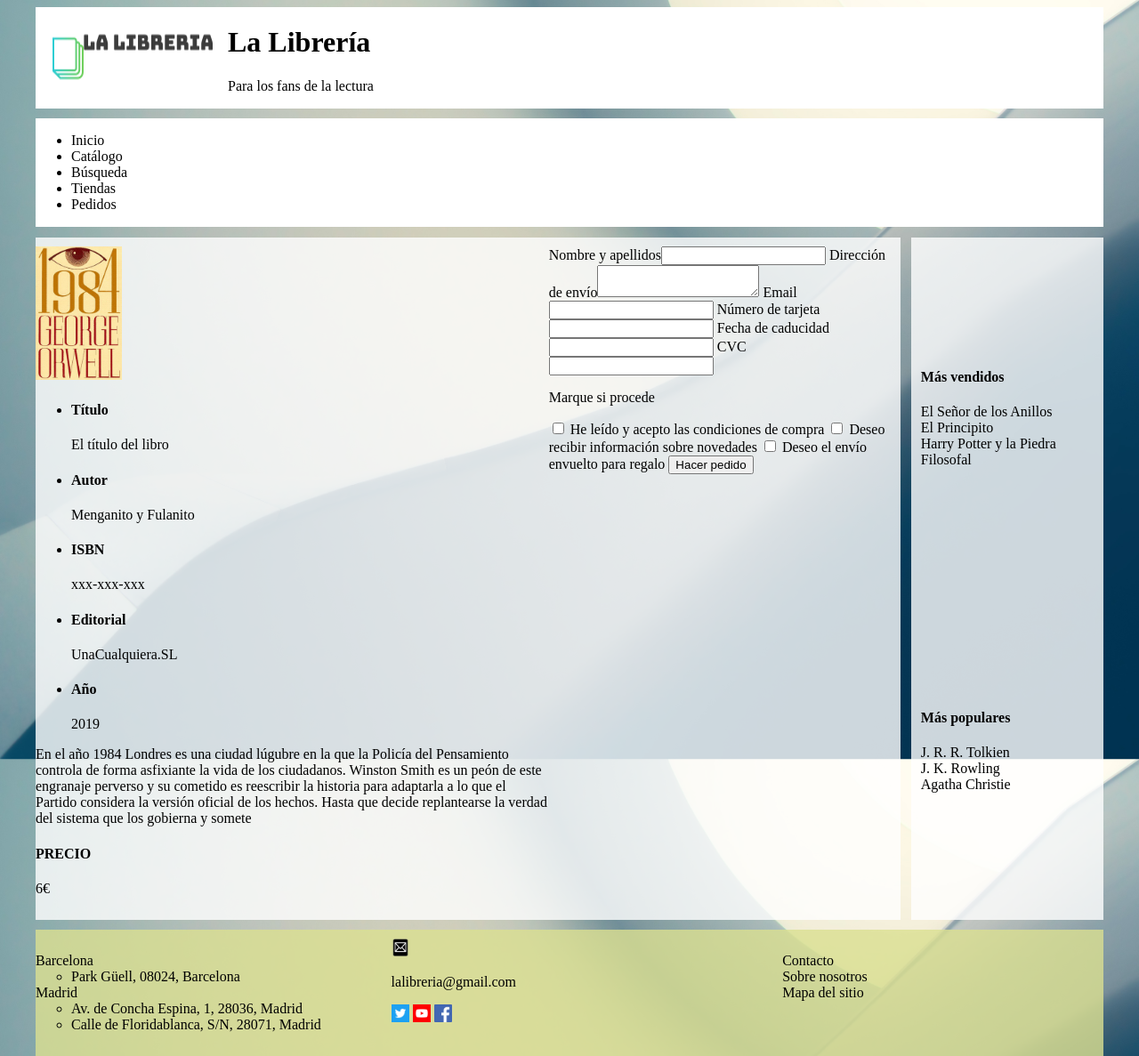
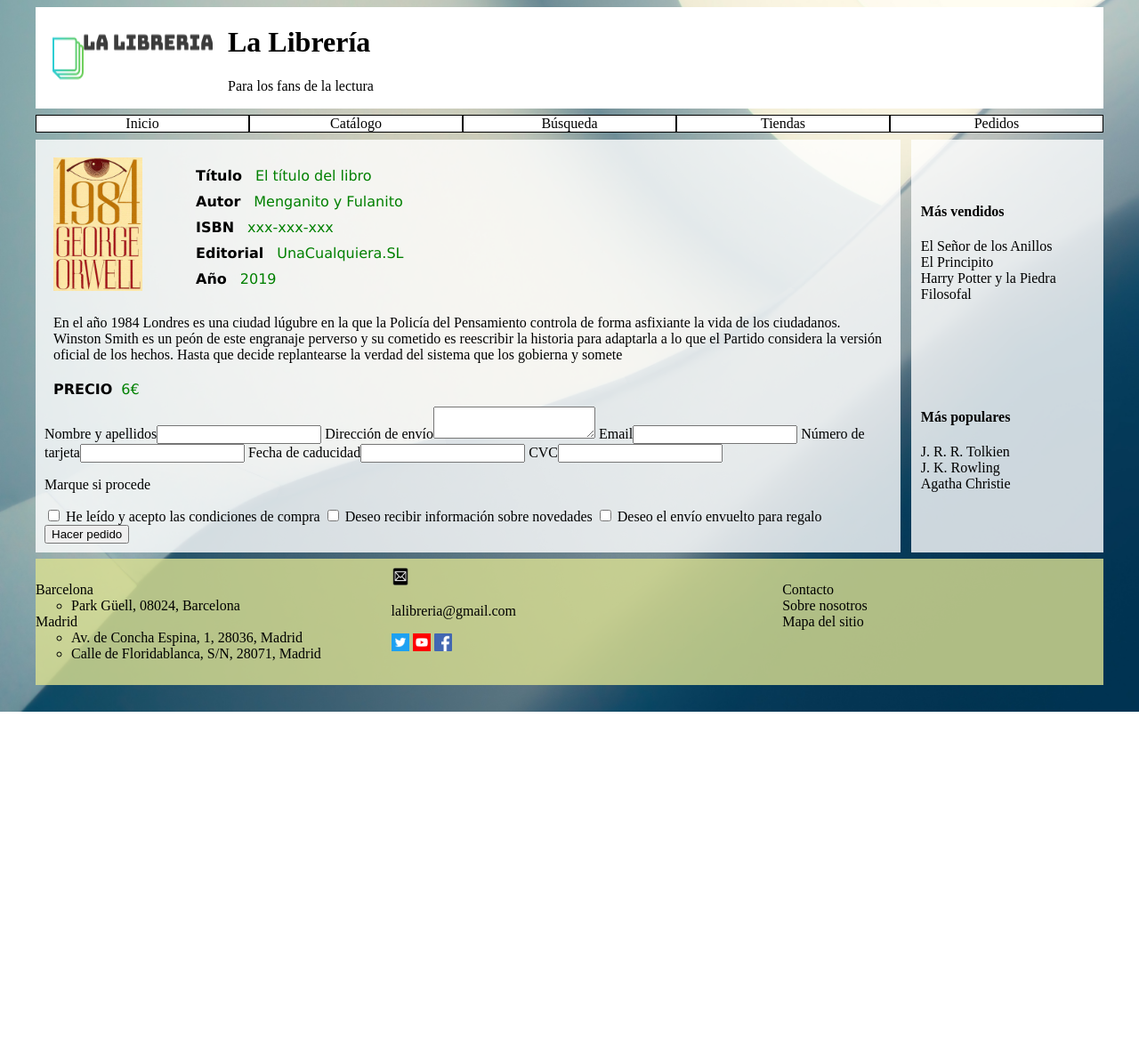
Before and after one commit to iscoct-universidad/TW, a PHP site: page /orders.html in a window 1280 px wide. Shown: the whole page at 89% size. After the commit the page ends 800 px from the top, so only its background shows below. Run offline with PHP 8.4, Linux system fonts and the light colour scheme.

Commit message:
Botones y algo de pedidos

```diff
--- a/Nacho/practica3/libreria2/orders.html
+++ b/Nacho/practica3/libreria2/orders.html
@@ -17,41 +17,41 @@
         </div>
       </header>
 
-      <nav>
-        <ul>
-          <li><a href="index.html">Inicio</a></li>
-          <li><a href="catalogue.html">Catálogo</a></li>
-          <li><a href="search.html">Búsqueda</a></li>
-          <li><a href="stores.html">Tiendas</a></li>
-          <li><a href="">Pedidos</a></li>
-        </ul>
+      <nav> <!-- Menú de navegación -->
+        <a href="index.html">Inicio</a>
+        <a href="catalogue.html">Catálogo</a>
+        <a href="search.html">Búsqueda</a>
+        <a href="stores.html">Tiendas</a>
+        <a href="orders.html">Pedidos</a>
       </nav>
 
-      <main>
-        <div id="info-libro">
-          <img src="./img/libros/1984.jpeg" alt="Carátula del libro" height="150">
+      <main id="orders">
+        <div id="info-pedido">
+          <div id="datos-libro">
+              <img src="./img/libros/1984.jpeg" alt="Carátula del libro">
               <ul id="datos-pedido">
                 <li>
-              <h4>Título</h4>
-              <p>El título del libro</p>
+                  <h4 class="categoria">Título</h4>
+                  <p class="valor">El título del libro</p>
                 </li>
                 <li>
-              <h4>Autor</h4>
-              <p>Menganito y Fulanito</p>
+                  <h4 class="categoria">Autor</h4>
+                  <p class="valor">Menganito y Fulanito</p>
                 </li>
                 <li>
-              <h4>ISBN</h4>
-              <p>xxx-xxx-xxx</p>
+                  <h4 class="categoria">ISBN</h4>
+                  <p class="valor">xxx-xxx-xxx</p>
                 </li>
                 <li>
-              <h4>Editorial</h4>
-              <p>UnaCualquiera.SL</p>
+                  <h4 class="categoria">Editorial</h4>
+                  <p class="valor">UnaCualquiera.SL</p>
                 </li>
                 <li>
-              <h4>Año</h4>
-              <p>2019</p>
+                  <h4 class="categoria">Año</h4>
+                  <p class="valor">2019</p>
                 </li>
               </ul>
+          </div>
 
           <p id="descripcion-pedido">
             En el año 1984 Londres es una ciudad lúgubre en la que la Policía del
@@ -61,10 +61,10 @@
             la versión oficial de los hechos. Hasta que decide replantearse la
             verdad del sistema que los gobierna y somete
           </p>
-          <p id="precio-pedido">
+          <div id="precio-pedido">
             <h4>PRECIO</h4>
             <p>6€</p>
-          </p>
+          </div>
         </div>
 
         <form action="procesar.php" method="POST">
--- a/Nacho/practica3/libreria2/site.css
+++ b/Nacho/practica3/libreria2/site.css
@@ -83,7 +83,7 @@
 main {
   grid-area: main;
   display: flex;
-  padding: 10px 0;
+  padding: 10px 10px;
   background-color: rgba(255, 255, 255, 0.8);
 }
 
@@ -159,8 +159,8 @@
 
 /* ----------------------------------------------- */
 /* ----------------------------------------------- */
+/* index.html */
 
-/* index.html */
 #indx {
   background-color: white;
   flex-direction: column;
@@ -195,7 +195,117 @@
   width: auto;
 }
 
+/* ----------------------------------------------- */
+/* ----------------------------------------------- */
 /* orders.html */
+
+#orders {
+  display: flex;
+  flex-direction: column;
+}
+
+#info-pedido {
+  display: flex;
+  flex-direction: column;
+  /* flex-wrap: nowrap; */
+}
+
+#datos-libro {
+  display: flex;
+}
+
+#datos-libro>img {
+  width: 100px;
+  padding: 10px;
+  max-width: 100px;
+  max-height: 150px;
+}
+
+#datos-pedido>li{
+  display: flex;
+}
+
+.categoria {
+  margin: 5px 10px;
+  font-family: 'Lucida Sans', 'Lucida Sans Regular', 'Lucida Grande', 'Lucida Sans Unicode', Geneva, Verdana, sans-serif;
+}
+
+.valor {
+  margin: 5px;
+  color: green;
+  font-family: 'Lucida Sans', 'Lucida Sans Regular', 'Lucida Grande', 'Lucida Sans Unicode', Geneva, Verdana, sans-serif;
+}
+
+#descripcion-pedido {
+  margin: 10px;
+}
+
+#precio-pedido {
+  display: flex;
+  margin: 10px;
+
+  font-family: 'Lucida Sans', 'Lucida Sans Regular', 'Lucida Grande', 'Lucida Sans Unicode', Geneva, Verdana, sans-serif;
+}
+
+#precio-pedido>p {
+  margin: 0 0 0 10px;
+  color: green;
+}
+
+#precio-pedido>h4 {
+  margin: 0;
+}
+
+#datos-libro>ul {
+  list-style-type: none;
+}
+
+button {
+  font-weight: bold;
+  background-color: rgba(58, 161, 58, 0.705);
+  font-size: 15px;
+  cursor: pointer;
+  transition-duration: 0.2s;
+  border: none;
+  padding: 10px 10px;
+  margin: 4px 2px;
+  text-decoration: none;
+  text-align: center;
+}
+
+button:hover {
+  background-color: goldenrod;
+  color: white;
+}
+
+/* ----------------------------------------------- */
+/* ----------------------------------------------- */
 /* stores.html */
+
+/* ----------------------------------------------- */
+/* ----------------------------------------------- */
 /* catalogue.html */
+
+#catalogue {
+  /* display: flex; */
+}
+
+.libro {
+  font-family: 'Lucida Sans', 'Lucida Sans Regular', 'Lucida Grande', 'Lucida Sans Unicode', Geneva, Verdana, sans-serif;
+  width: 500px;
+}
+
+.libro>img {
+  width: 100px;
+  padding: 10px;
+  max-width: 100px;
+  max-height: 150px;
+}
+
+.precio {
+  color: green;
+}
+
+/* ----------------------------------------------- */
+/* ----------------------------------------------- */
 /* search.html */
```
Also changed, not shown: Nacho/practica3/libreria2/catalogue.html (+6 -8 lines), Nacho/practica3/libreria2/index.html (+5 -5 lines), Nacho/practica3/libreria2/search.html (+6 -8 lines), Nacho/practica3/libreria2/stores.html (+6 -8 lines). Lines whose indentation alone changed are shown as unchanged.
